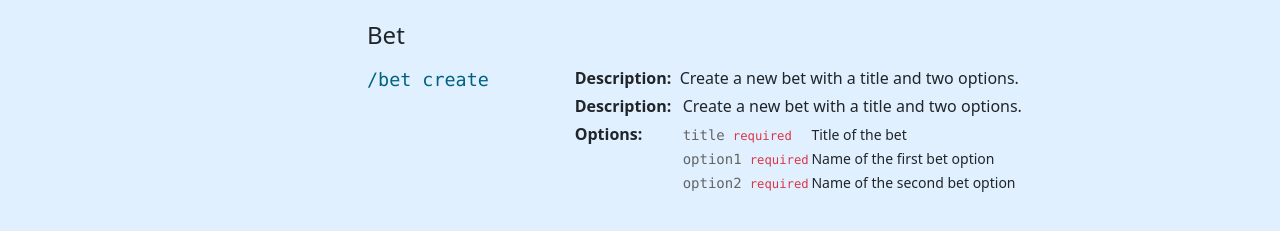
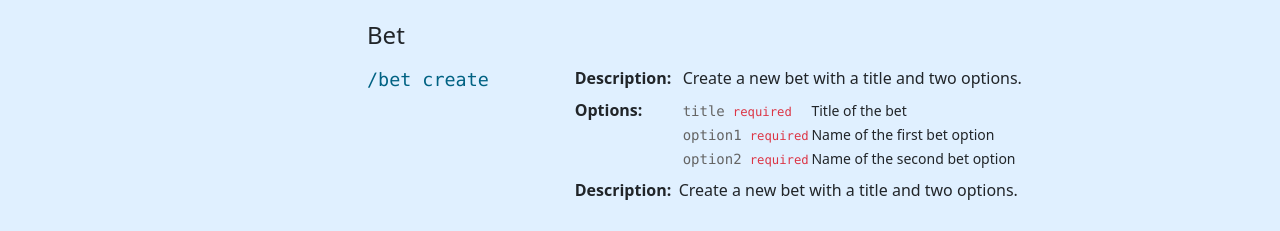
Before and after one commit to JtheFox/rosiebot, a website: page docs/index.html in a window 1280 px wide. Shown: the part 333-564 px from the top of the page. Drawn offline with nearby package versions, Linux system fonts and the light colour scheme.

Commit message:
Update spacing

```diff
--- a/docs/index.html
+++ b/docs/index.html
@@ -106,10 +106,6 @@
             <div class="command d-flex flex-column flex-md-row">
               <code class="command-syntax col-3">/bet create</code>
               <div class="command-details col-9">
-                <div class="mb-1">
-                  <span class="fw-semibold">Description:&nbsp;&nbsp;</span>Create a new bet with a title and two
-                  options.
-                </div>
                 <div class="row">
                   <p class="col-2 fw-semibold">Description:</p>
                   <p class="col-10">Create a new bet with a title and two
@@ -155,6 +151,11 @@
                       </div>
                     </li>
                   </ul>
+                  <div class="row">
+                    <p class="col-2 fw-semibold">Description:</p>
+                    <p class="col-10">Create a new bet with a title and two
+                      options.</p>
+                  </div>
                 </div>
               </div>
             </div>
--- a/docs/style.css
+++ b/docs/style.css
@@ -114,6 +114,6 @@ body {
   color: rgb(100, 100, 100);
 }
 
-.command-details p[class*="col-"] {
-  margin-bottom: 0.25rem;
+.command-details :is(p, ul)[class*="col-"] {
+  margin-bottom: 0.5rem;
 }
```
